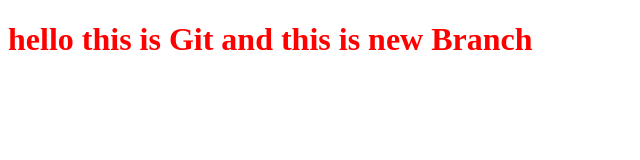
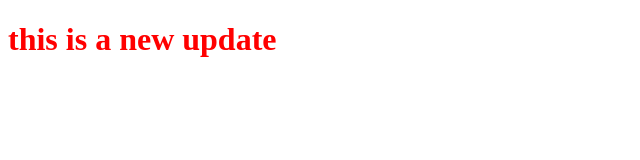
Before and after one commit to mohamedahmedma/myproject, a plain HTML site: page index.html in a window 1280 px wide. Shown: the whole page, without its empty margins (0-640 px from the left). Drawn offline with Linux system fonts and the light colour scheme.

Commit message:
new title

```diff
--- a/index.html
+++ b/index.html
@@ -8,7 +8,7 @@
     <link rel="StyleSheet" href="style.css"/>
 </head>
 <body>
-    <h1> hello this is Git and this is new Branch </h1>
+    <h1> this is a new update </h1>
     <script src="app.js"></script>
 </body>
 </html>
```
